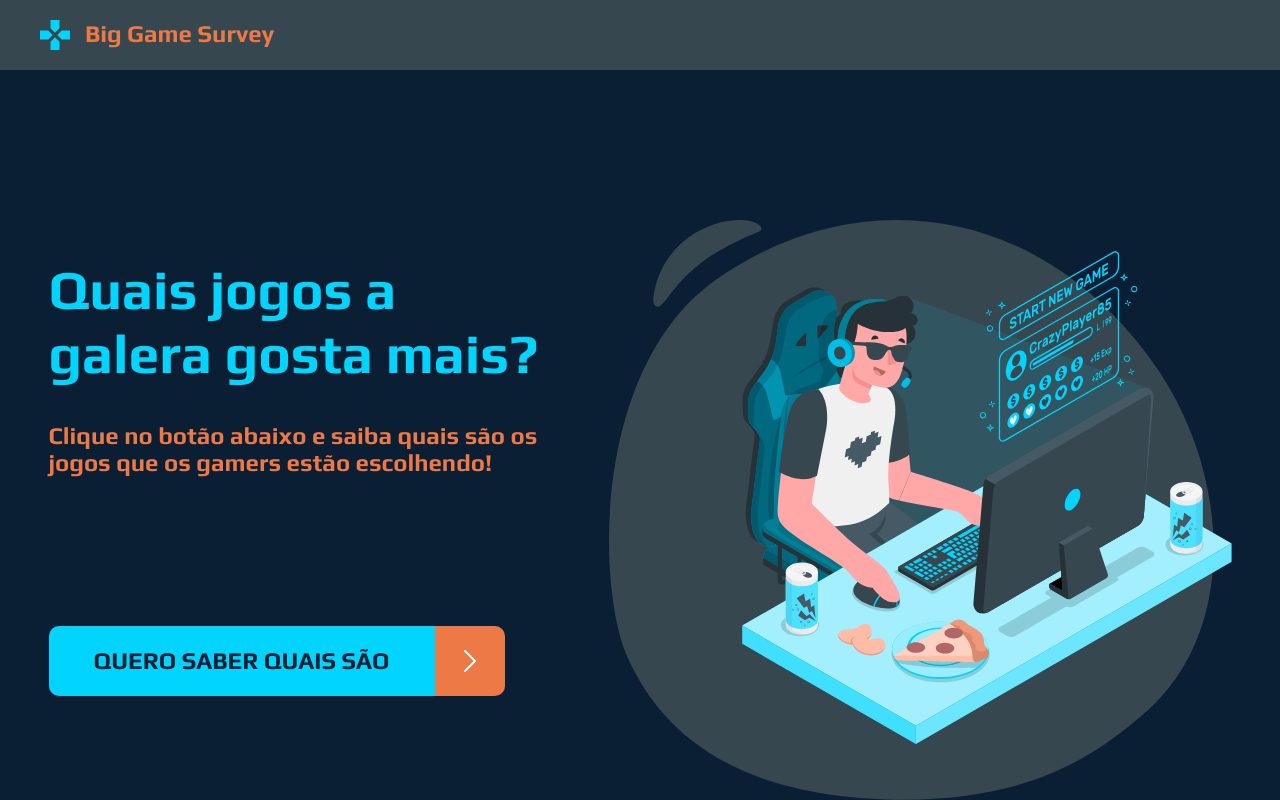
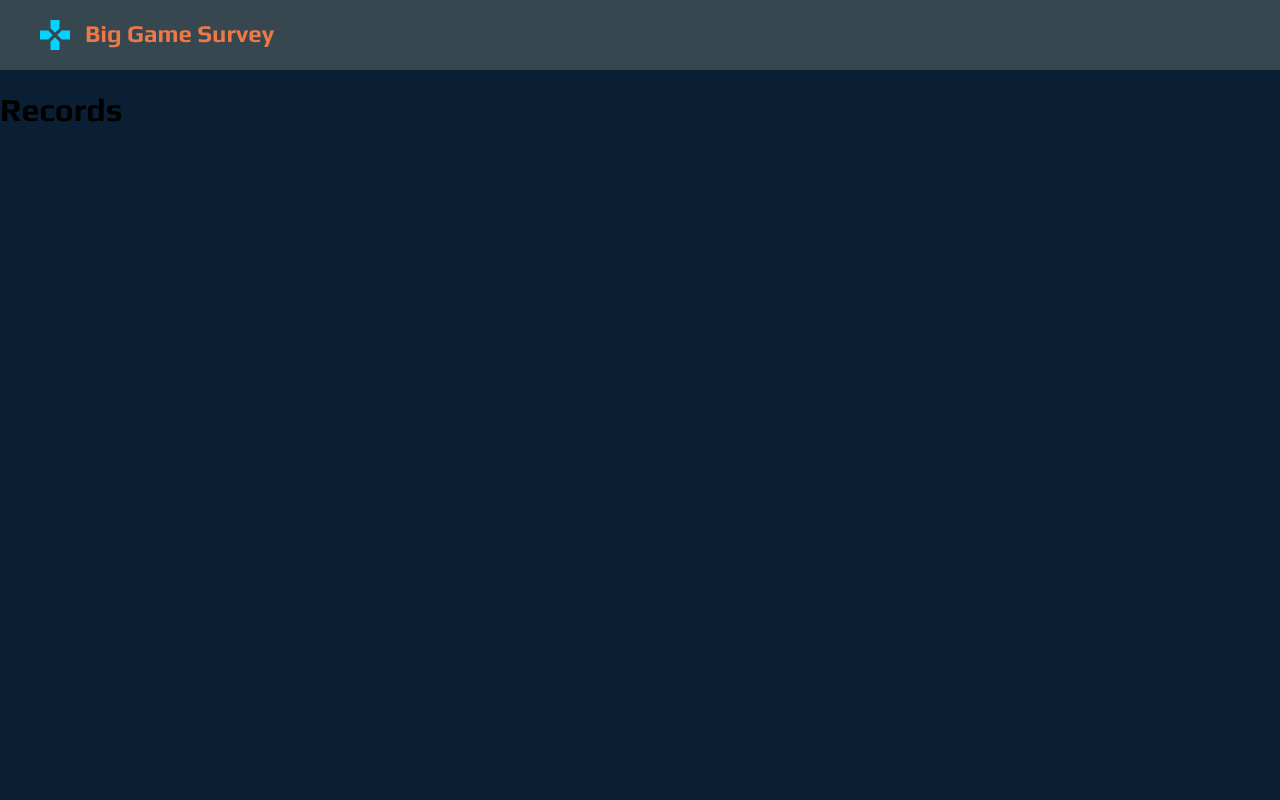
Before and after one commit to FernandaBroch/dspesquisa, a React (Create React App) app in the folder front-web/: page /records in a window 1280 px wide. Built offline with nearby package versions, Linux system fonts and the light colour scheme.

Commit message:
Criando navegacao com rotas

```diff
--- a/front-web/package.json
+++ b/front-web/package.json
@@ -10,8 +10,10 @@
     "@types/node": "^12.12.61",
     "@types/react": "^16.9.49",
     "@types/react-dom": "^16.9.8",
+    "@types/react-router-dom": "^5.1.5",
     "react": "^16.13.1",
     "react-dom": "^16.13.1",
+    "react-router-dom": "^5.2.0",
     "react-scripts": "3.4.3",
     "typescript": "^3.7.5"
   },
--- a/front-web/src/App.tsx
+++ b/front-web/src/App.tsx
@@ -1,14 +1,10 @@
 import React from 'react';
 import './App.css';
-import Header from './components/Header';
-import Home from './pages/Home';
+import Routes from './Routes';
 
 function App() {
   return (
-    <div className="App">
-      <Header/>
-      <Home />
-    </div>
+    <Routes/>
   );
 }
 
--- /dev/null
+++ b/front-web/src/Routes.tsx
@@ -0,0 +1,21 @@
+import React from 'react';
+import { BrowserRouter, Switch, Route } from 'react-router-dom';
+import Header from './components/Header';
+import Home from './pages/Home';
+import Records from './pages/Records';
+
+const Routes = () => (
+  <BrowserRouter>
+    <Header/>
+    <Switch>
+      <Route path="/" exact>
+        <Home/>
+      </Route>
+      <Route path="/records">
+        <Records />
+      </Route>
+    </Switch>
+  </BrowserRouter>
+
+)
+export default Routes;
--- a/front-web/src/components/Header/index.tsx
+++ b/front-web/src/components/Header/index.tsx
@@ -1,14 +1,17 @@
 import React from 'react';
 import { ReactComponent as Logo } from '../../assets/logo.svg';
 import './styles.css';
+import { Link } from 'react-router-dom';
 
 const Header = () => (
   <header className="main-header">
     <Logo />
-    <div className="logo-text">
-      <span className="logo-text-1">Big Game</span>
-      <span className="logo-text-1"> Survey</span>
-    </div>
+    <Link to='/'>
+      <div className="logo-text">
+        <span className="logo-text-1">Big Game</span>
+        <span className="logo-text-1"> Survey</span>
+      </div>
+    </Link>
   </header>
 );
 export default Header;
--- a/front-web/src/pages/Home/index.tsx
+++ b/front-web/src/pages/Home/index.tsx
@@ -2,13 +2,14 @@
 import {ReactComponent as ArrowIcon } from '../../assets/arrow.svg';
 import {ReactComponent as GamerImage } from '../../assets/gamer.svg';
 import './styles.css';
+import { Link } from 'react-router-dom';
 
 const Home = () => (
   <div className='home-container'>
     <div className='home-text'>
       <h1 className='home-text-title'>Quais jogos a galera gosta mais?</h1>
       <h3 className='home-text-subtitle'>Clique no botão abaixo e saiba quais são os jogos que os gamers estão escolhendo!</h3>
-
+      <Link to='/records'>
         <div className='home-actions'>
           <button className='home-btn'>
           QUERO SABER QUAIS SÃO
@@ -17,6 +18,7 @@
             <ArrowIcon />
           </div>
         </div>
+      </Link>
     </div>
     <GamerImage className='home-image'/>
   </div>
--- /dev/null
+++ b/front-web/src/pages/Records/index.tsx
@@ -0,0 +1,6 @@
+import React from 'react';
+
+const Records = () => (
+  <h1>Records</h1>
+);
+export default Records;
```
Also changed, not shown: 1 other file (tests, documents, lock files or other folders). Lines whose indentation alone changed are shown as unchanged.
